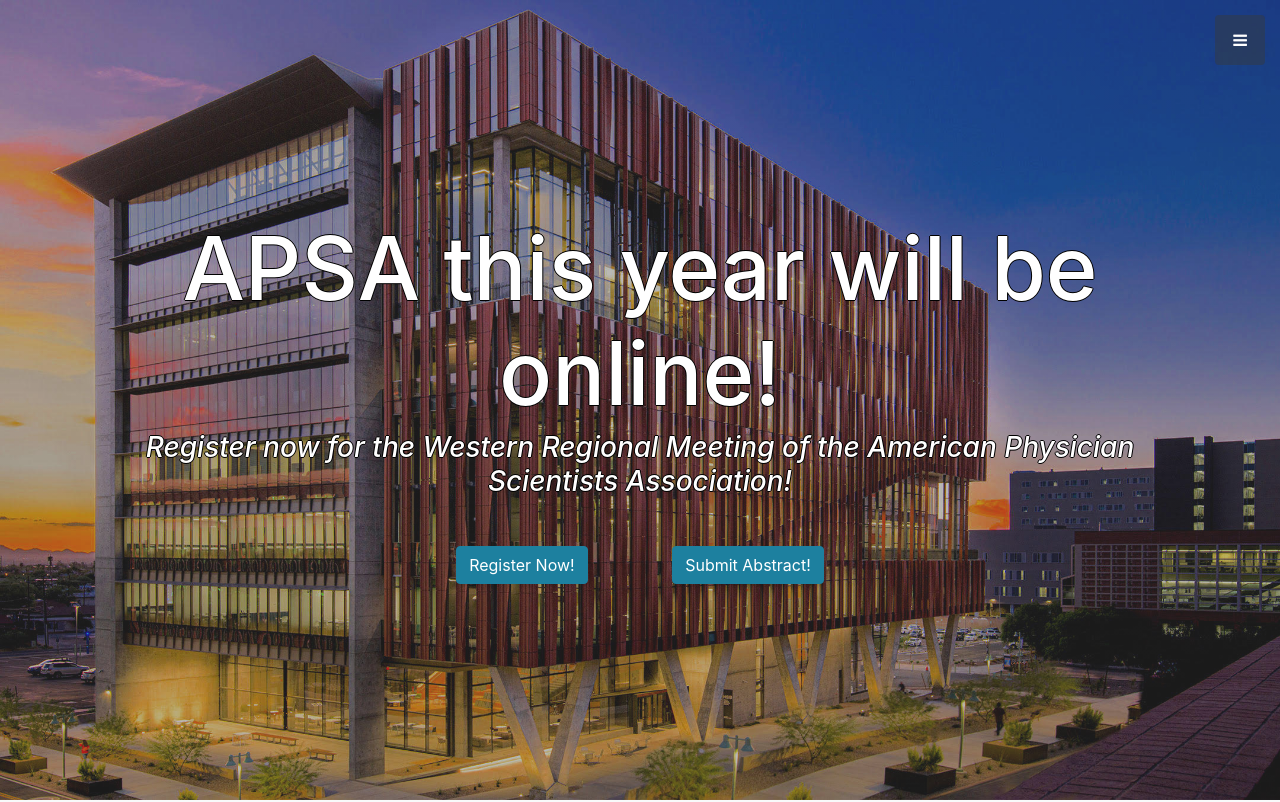
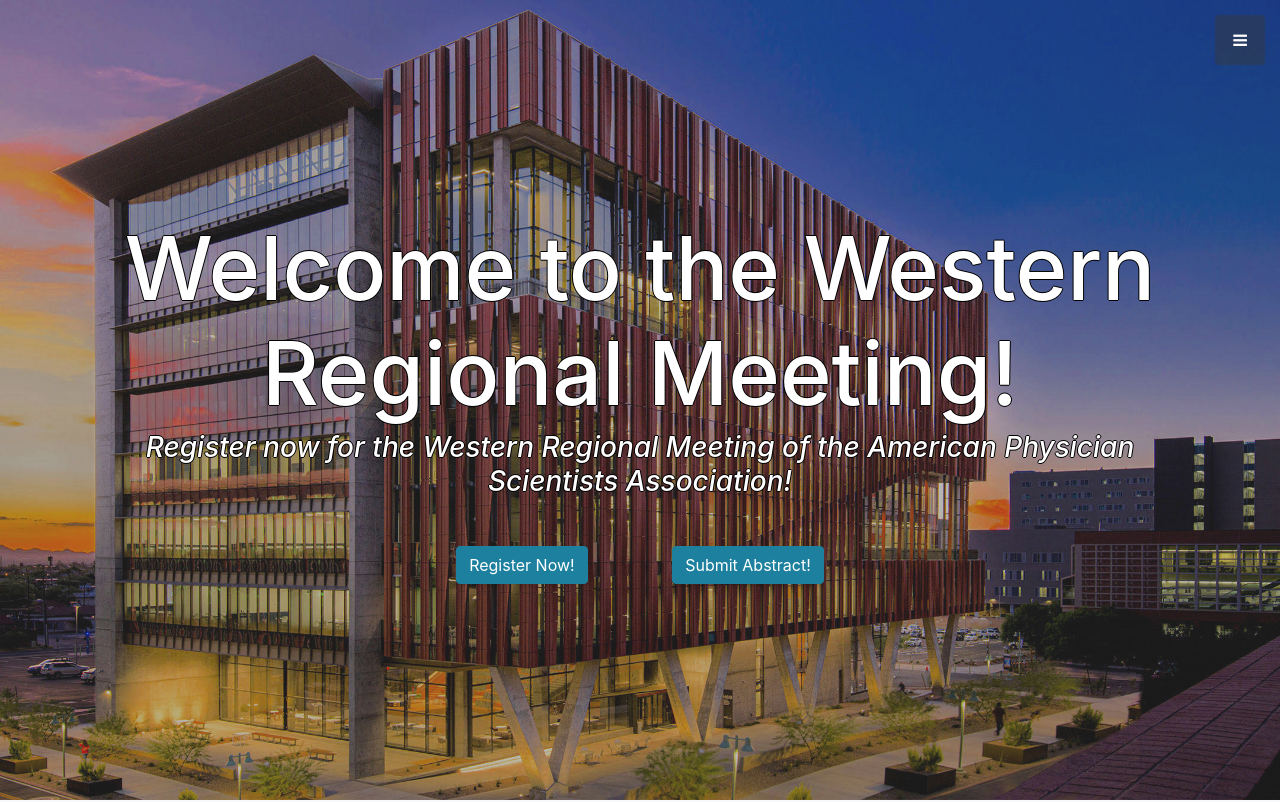
Before and after one commit to physicianscientists/west-2020, a website with bundled scripts: page index.html in a window 1280 px wide. Shown: the top 802 px of the page. Built offline with nearby package versions, Linux system fonts and the light colour scheme.

Commit message:
Update index.html

```diff
--- a/index.html
+++ b/index.html
@@ -65,7 +65,7 @@
     <!-- Header -->
     <header class="masthead d-flex">
       <div class="container text-center my-auto">
-        <h1 class="mb-1" style="color: #fff; text-shadow: 1px 0 0 #000, 0 -1px 0 #000, 0 1px 0 #000, -1px 0 0 #000;">APSA this year will be online!</h1>
+        <h1 class="mb-1" style="color: #fff; text-shadow: 1px 0 0 #000, 0 -1px 0 #000, 0 1px 0 #000, -1px 0 0 #000;">Welcome to the Western Regional Meeting!</h1>
         <h3 class="mb-5" style="color: #fff; text-shadow: 1px 0 0 #000, 0 -1px 0 #000, 0 1px 0 #000, -1px 0 0 #000;">
           <em>Register now for the Western Regional Meeting of the American Physician Scientists Association!</em>
         </h3>
@@ -220,23 +220,25 @@
 </br>Karen Hastings, MD, PhD; Associate Professor, Basic Medical Sciences, University of Arizona College of Medicine – Phoenix
 </br><strong><b>Expert Speakers for Lunch Breakout Sessions:</b></strong>
 </br><u>1. Medical School Admissions</u>
+</br>Tejal Parikh, MD; University of Arizona College of Medicine - Tucson
 </br>Landon Haslem; University of Oklahoma Health Science Center
-</br>Tejal Parikh, MD; University of Arizona College of Medicine - Tucson
 </br> <u>2. MD/PhD Transitions and Wellness</u>
 </br>Amanda Roehrkasse, PhD; University of Oklahoma Health Science Center
 </br>Valerio Rasi; Saint Louis University School of Medicine
 </br> <u>3. Residency Life</u>
-</br>“Julia” Erin Wiedmeier, MD, MPH; Heme/Onc Fellow, Mayo Clinic Scottsdale
+</br>Julia Wiedmeier, MD, MPH; Heme/Onc Fellow, Mayo Clinic Scottsdale
 </br>Kathleen Fenerty, MD; ProSTAR, University of California, Los Angeles
 </br> <u>4. Grants, Funding and Fellowships</u>
 </br>Brian Appavu, MD; Phoenix Children’s Hospital
 </br>Youssef Kousa, DO, PhD; Children’s National Hospital
-</br>5. Residency Admissions
+</br> <u>5. Residency Admissions</u>
 </br>Olujimi Ajijola, MD, PhD; University of California, Los Angeles
+</br>Rebecca Brown, MD; Harvard Medical School
 </br><strong><b>Faculty Physician-Scientist Panelists:</b></strong>
 </br>Juanita Merchant, MD, PhD; Professor of Medicine and Division Chief of Gastroenterology, University of Arizona College of Medicine - Tucson
 </br>Stephen P. Anthony, DO; Vice President of Clinical Research, Tolero Pharmaceuticals
 </br>Terrence Stull, MD; Senior Vice President of Research, Phoenix Children’s Hospital
+</br>Valentine Nfonsam, MD, MS, FACS, FASCRS; Professor of Surgery and Interim Chief, Division of Surgical Oncology
 </br><strong><b>Keynote Speaker:</b></strong>
 </br>Nancy K. Sweitzer, MD, PhD; Director, University of Arizona Sarver Heart Center; Professor, Medicine, College of Medicine – Tucson; Chief, Division of Cardiology
 </br>
```
